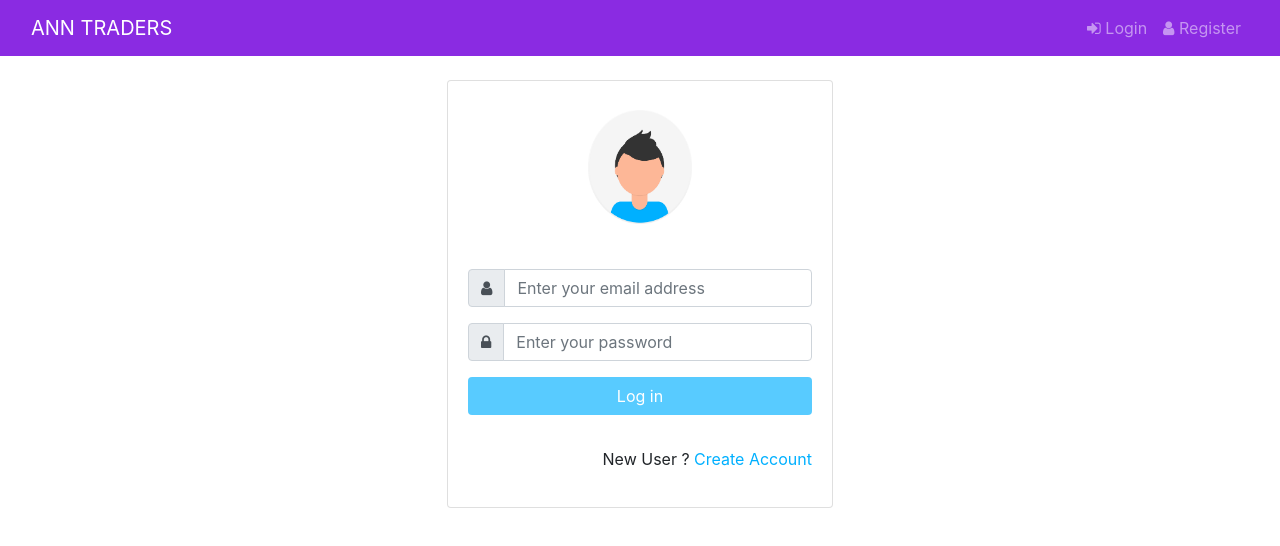
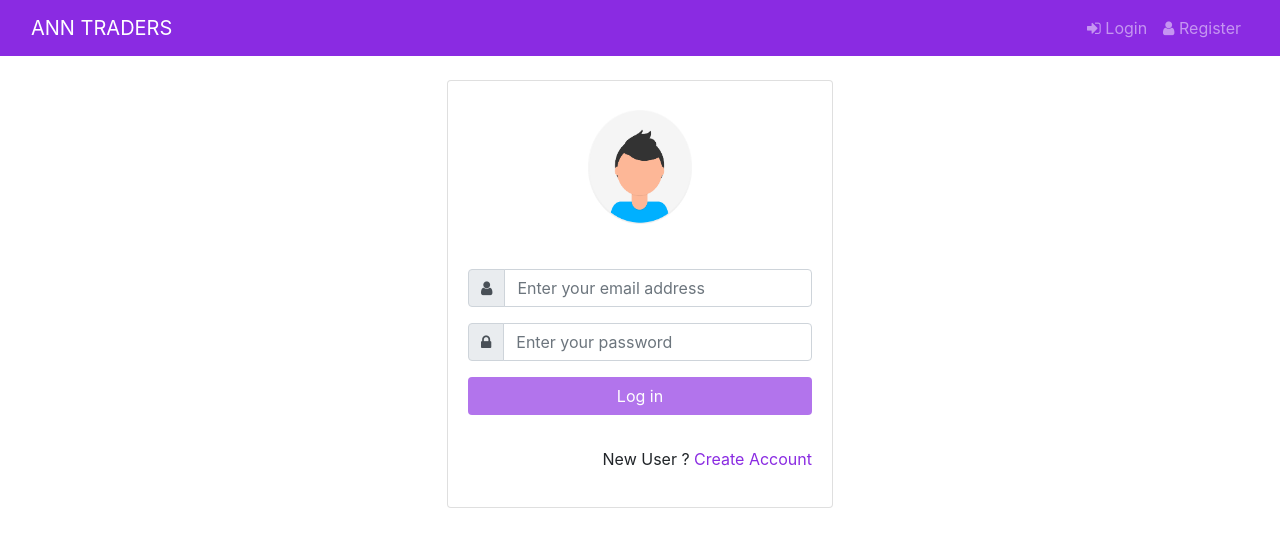
Before and after one commit to Anuj-Kumar97/AnnTradeAngular, an Angular app: page /login in a window 1280 px wide. Shown: the top 546 px of the page. Built offline with nearby package versions, Linux system fonts and the light colour scheme.

Commit message:
Update Login.component.html
Minor Change

```diff
--- a/src/app/components/Login/Login.component.html
+++ b/src/app/components/Login/Login.component.html
@@ -51,13 +51,13 @@
                   [disabled]="!form.valid"
                   type="submit"
                   class="btn btn-block"
-                  style="background-color: #00b0ff; color: #fff"
+                  style="background-color: blueviolet; color: #fff"
                 >
                   Log in</button
                 ><br />
 
                 <p class="float-right mt-2">
-                  New User ?<a routerLink="/register" style="color: #00b0ff">
+                  New User ?<a routerLink="/register" style="color: blueviolet">
                     Create Account</a
                   >
                 </p>
```
